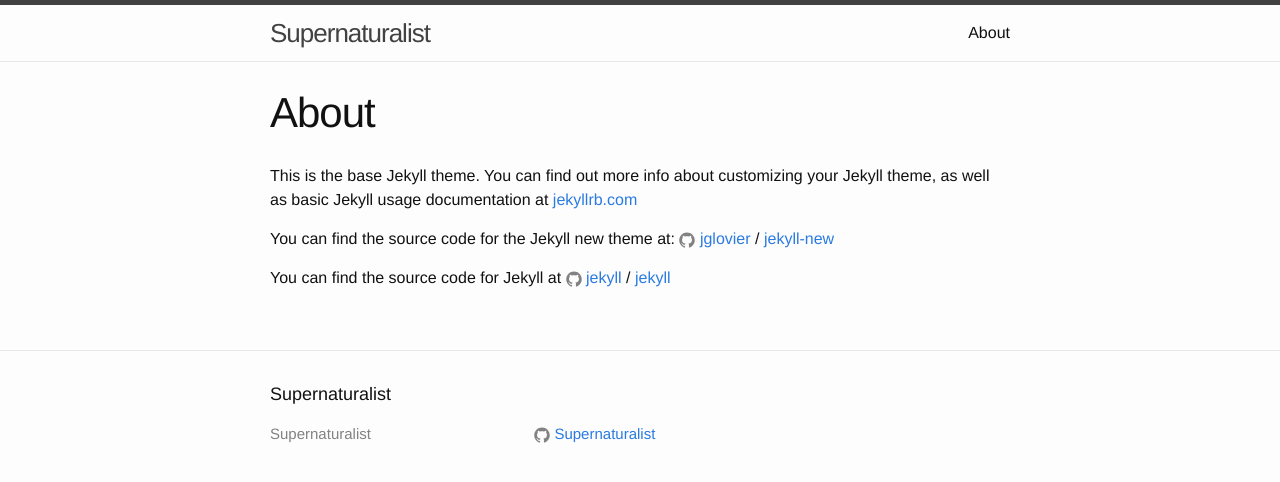
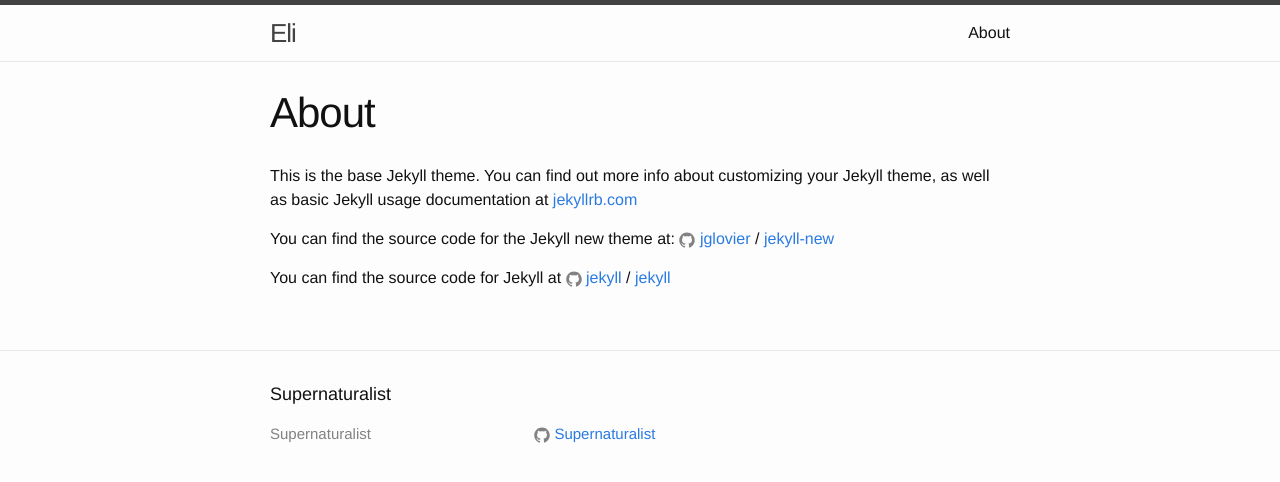
Before and after one commit to Supernaturalist/supernaturalist.github.io, a Jekyll site: the page built from about.md, in a window 1280 px wide. Shown: the top 482 px of the page. Built offline with Jekyll 4.4.1, drawn with Linux system fonts in a browser that asks for light colours.

Commit message:
Update header.html

```diff
--- a/_includes/header.html
+++ b/_includes/header.html
@@ -2,7 +2,7 @@
 
   <div class="wrapper">
 
-    <a class="site-title" href="{{ site.baseurl }}/">Supernaturalist</a>
+    <a class="site-title" href="{{ site.baseurl }}/">Eli</a>
 
     <nav class="site-nav">
       <a href="#" class="menu-icon">
```
